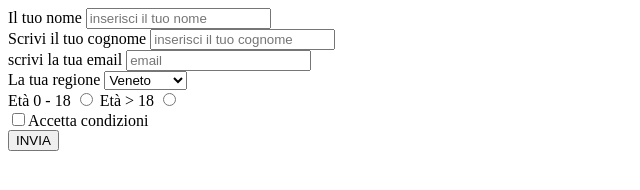
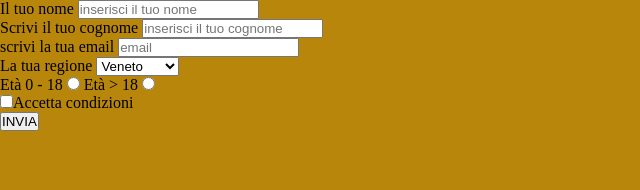
Before and after one commit to clarakk/forms, a plain HTML site: page index.html in a window 1280 px wide. Shown: the whole page, without its empty margins (0-640 px from the left). Drawn offline with Linux system fonts and the light colour scheme.

Commit message:
background color

```diff
--- a/index.html
+++ b/index.html
@@ -6,6 +6,7 @@
     <meta http-equiv="X-UA-Compatible" content="IE=edge">
     <meta name="viewport" content="width=device-width, initial-scale=1.0">
     <title>Forms</title>
+    <link rel="stylesheet" href="style.css">
 </head>
 
 <body>
--- a/style.css
+++ b/style.css
@@ -1,3 +1,8 @@
 * {
-
+  margin: 0;
+  padding: 0;
+  box-sizing: border-box;
 }
+html {
+background-color: darkgoldenrod;
+}
```
